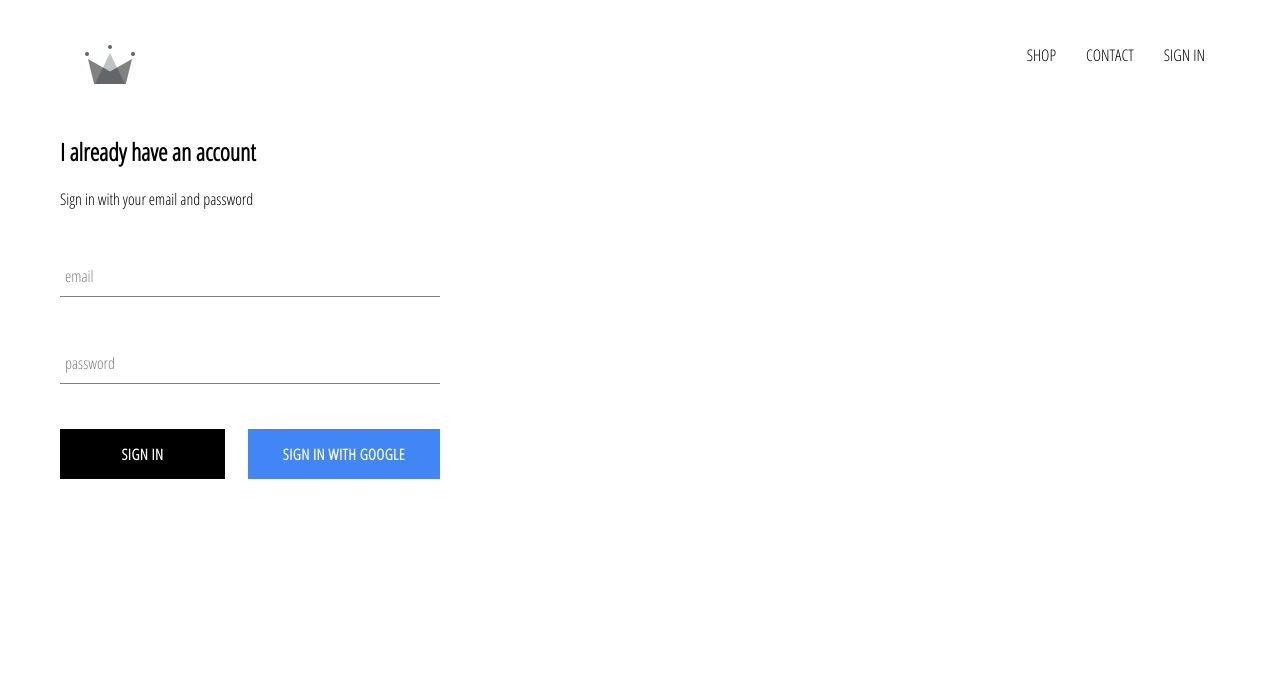
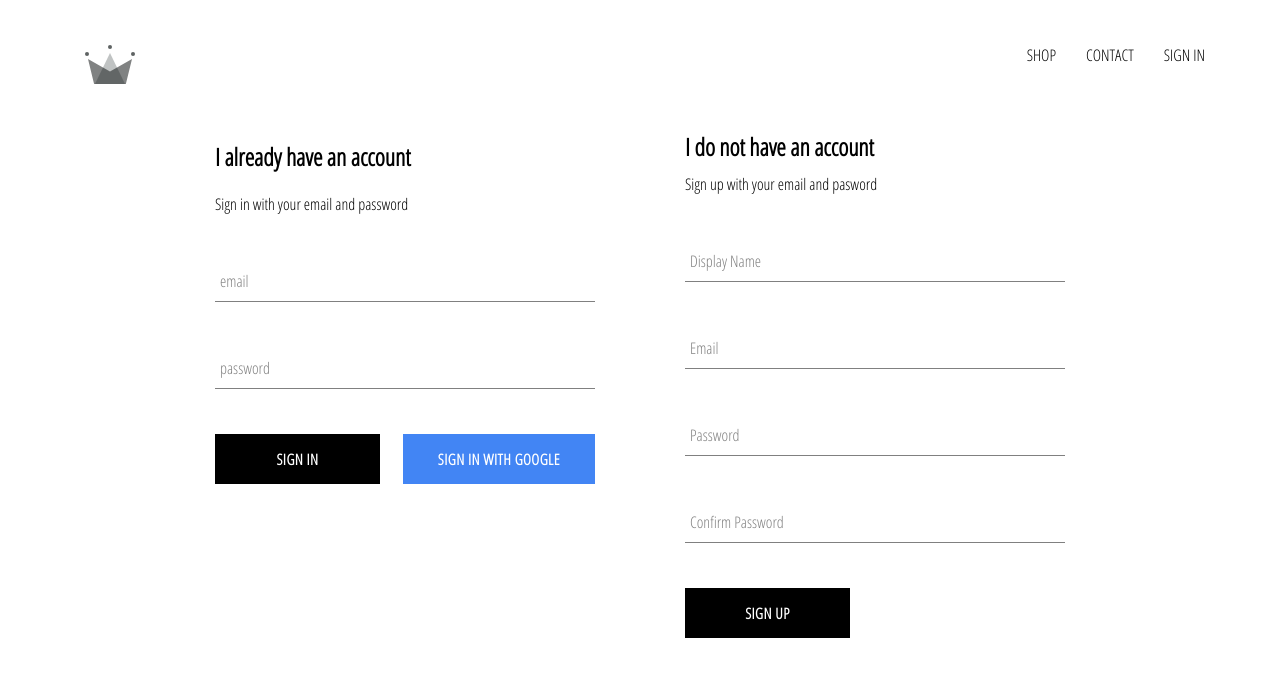
Before and after one commit to ariefbc/crwn-clothing, a React (Create React App) app: page /signin in a window 1280 px wide. Shown: the top 676 px of the page. Built offline with nearby package versions, Linux system fonts and the light colour scheme; no server answers.

Commit message:
implemented firebase utils, included ability to store authenticated users into our firestore database

```diff
--- a/src/App.js
+++ b/src/App.js
@@ -6,7 +6,7 @@
 import SignInAndSignUpPage from "./pages/sign-in-and-sign-up/sign-in-and-sign-up.component";
 
 import Header from "./components/header/header.component";
-import { auth } from "./firebase/firebase.utils";
+import { auth, createUserProfileDocument } from "./firebase/firebase.utils";
 
 import "./App.css";
 
@@ -21,15 +21,28 @@
   unsubscribeFromAuth = null;
 
   componentDidMount() {
-    this.unsubscribeFromAuth = auth.onAuthStateChanged((user) => {
-      this.setState({ currentUser: user });
+    this.unsubscribeFromAuth = auth.onAuthStateChanged(async (userAuth) => {
+      if (userAuth) {
+        const userRef = await createUserProfileDocument(userAuth);
 
-      console.log(user);
+        userRef.onSnapshot((snapshot) => {
+          this.setState({
+            currentUser: {
+              id: snapshot.id,
+              ...snapshot.data(),
+            },
+          });
+
+          console.log(this.state);
+        });
+      } else {
+        this.setState({ currentUser: userAuth });
+      }
     });
   }
 
   componentWillUnmount() {
-    this.unsubscribeFromAuth(); // close the subscription, to avoid mem leaks
+    this.unsubscribeFromAuth(); // close the subscription, to avoid memory leaks
   }
 
   render() {
--- a/src/components/sign-up/sign-up.component.jsx
+++ b/src/components/sign-up/sign-up.component.jsx
@@ -0,0 +1,102 @@
+import React from "react";
+
+import FormInput from "../form-input/form-input.component";
+import CustomButton from "../custom-button/custom-button.component";
+
+import { auth, createUserProfileDocument } from "../../firebase/firebase.utils";
+
+import "./sign-up.styles.scss";
+
+class SignUp extends React.Component {
+  constructor() {
+    super();
+    this.state = {
+      displayName: "",
+      email: "",
+      password: "",
+      confirmPassword: "",
+    };
+  }
+
+  handleSubmit = async (event) => {
+    event.preventDefault();
+
+    const { displayName, email, password, confirmPassword } = this.state;
+
+    if (password !== confirmPassword) {
+      alert("passwords dont' match");
+      return;
+    }
+
+    try {
+      const { user } = await auth.createUserWithEmailAndPassword(
+        email,
+        password
+      );
+
+      await createUserProfileDocument(user, { displayName });
+
+      this.setState({
+        displayName: "",
+        email: "",
+        password: "",
+        confirmPassword: "",
+      });
+    } catch (error) {
+      console.log(error);
+    }
+  };
+
+  handleChange = (event) => {
+    const { name, value } = event.target;
+
+    this.setState({ [name]: value });
+  };
+
+  render() {
+    const { displayName, email, password, confirmPassword } = this.state;
+    return (
+      <div className="sign-up">
+        <h2 className="title">I do not have an account</h2>
+        <span>Sign up with your email and pasword</span>
+        <form onSubmit={this.handleSubmit} className="sign-up-form">
+          <FormInput
+            type="text"
+            name="displayName"
+            value={displayName}
+            onChange={this.handleChange}
+            label="Display Name"
+            required
+          />
+          <FormInput
+            type="email"
+            name="email"
+            value={email}
+            onChange={this.handleChange}
+            label="Email"
+            required
+          />
+          <FormInput
+            type="password"
+            name="password"
+            value={password}
+            onChange={this.handleChange}
+            label="Password"
+            required
+          />
+          <FormInput
+            type="password"
+            name="confirmPassword"
+            value={confirmPassword}
+            onChange={this.handleChange}
+            label="Confirm Password"
+            required
+          />
+          <CustomButton type="submit">SIGN UP</CustomButton>
+        </form>
+      </div>
+    );
+  }
+}
+
+export default SignUp;
--- a/src/components/sign-up/sign-up.styles.scss
+++ b/src/components/sign-up/sign-up.styles.scss
@@ -0,0 +1,9 @@
+.sign-up {
+  display: flex;
+  flex-direction: column;
+  width: 380px;
+
+  .title {
+    margin: 10px 0;
+  }
+}
--- a/src/firebase/firebase.utils.js
+++ b/src/firebase/firebase.utils.js
@@ -11,6 +11,32 @@
   appId: "1:672572084375:web:e46b650b4b2b62959219d2",
 };
 
+export const createUserProfileDocument = async (userAuth, additionalData) => {
+  if (!userAuth) return;
+
+  const userRef = firestore.doc(`users/${userAuth.uid}`);
+
+  const snapShot = await userRef.get();
+
+  if (!snapShot.exists) {
+    const { displayName, email } = userAuth;
+    const createAt = new Date();
+
+    try {
+      await userRef.set({
+        displayName,
+        email,
+        createAt,
+        ...additionalData,
+      });
+    } catch (error) {
+      console.log("error creating user", error.mesage);
+    }
+  }
+
+  return userRef;
+};
+
 firebase.initializeApp(config);
 
 export const auth = firebase.auth();
--- a/src/pages/sign-in-and-sign-up/sign-in-and-sign-up.component.jsx
+++ b/src/pages/sign-in-and-sign-up/sign-in-and-sign-up.component.jsx
@@ -1,6 +1,7 @@
 import React from "react";
 
 import SignIn from "../../components/sign-in/sign-in.component";
+import SignUp from "../../components/sign-up/sign-up.component";
 
 import "./sign-in-and-sign-up.styles.scss";
 
@@ -8,6 +9,7 @@
   return (
     <div className="sign-in-and-sign-up">
       <SignIn />
+      <SignUp />
     </div>
   );
 };
--- a/src/pages/sign-in-and-sign-up/sign-in-and-sign-up.styles.scss
+++ b/src/pages/sign-in-and-sign-up/sign-in-and-sign-up.styles.scss
@@ -0,0 +1,6 @@
+.sign-in-and-sign-up {
+  width: 850px;
+  display: flex;
+  justify-content: space-between;
+  margin: 30px auto;
+}
```
